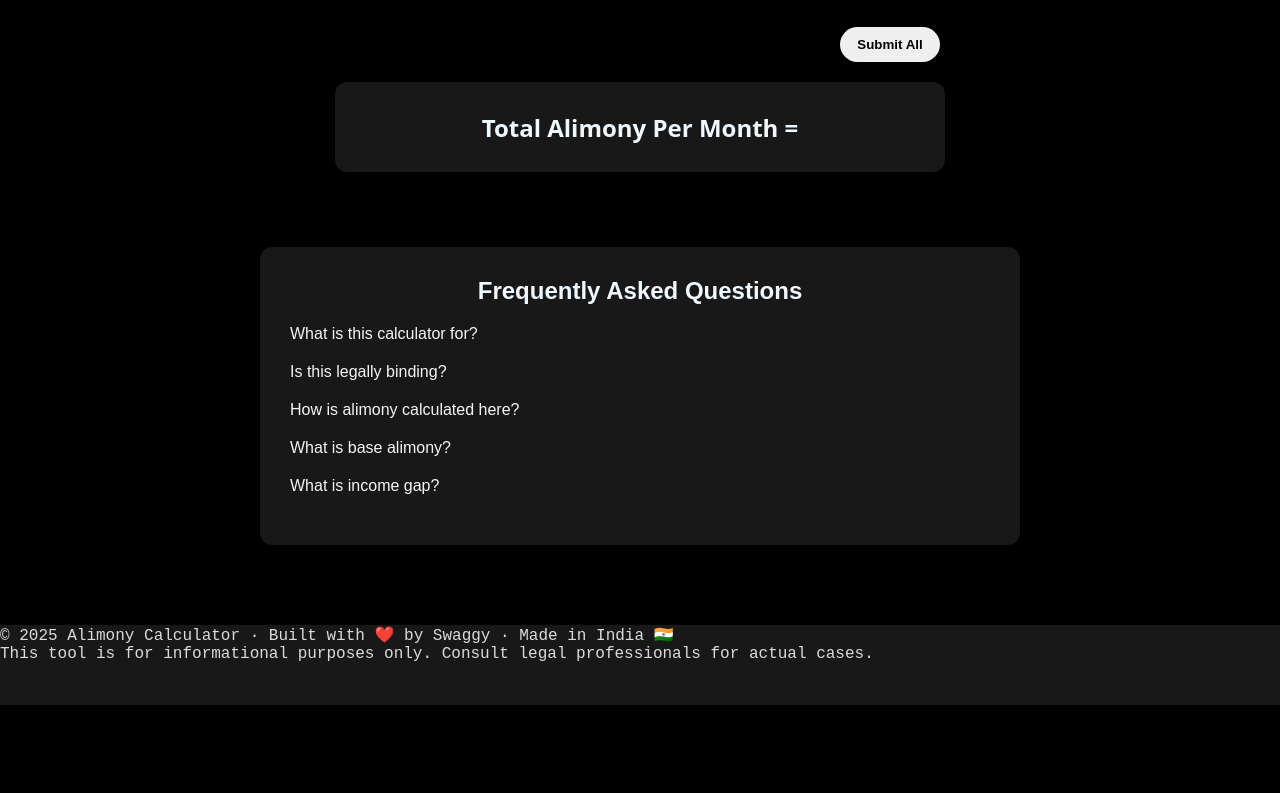
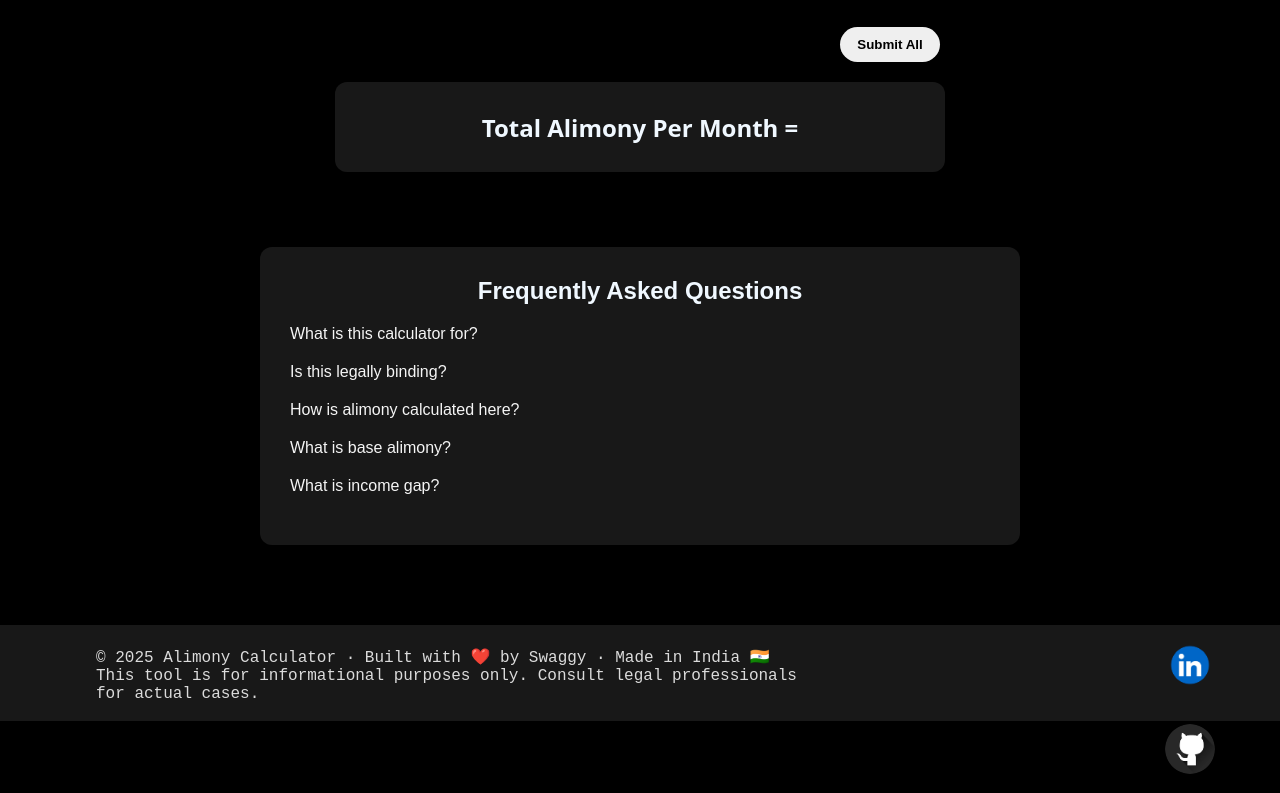
Before and after one commit to Swag-xd/Alimony, a React (Vite) app: page / in a window 1280 px wide. Shown: the part 553-1346 px from the top of the page. Before the commit the page ends 1320 px from the top, so only its background shows below. Built offline with nearby package versions, Linux system fonts and the light colour scheme.

Commit message:
Updated the footer.jsx & added social media handle

```diff
--- a/src/App.jsx
+++ b/src/App.jsx
@@ -4,6 +4,7 @@ import Form from './Components/form/Form';
 import Result from './Components/result/Result';
 import './App.css'
 import Faq from './Components/faq/Faq';
+import Footer from './Components/footer/Footer';
 
 
 function App() {
@@ -13,7 +14,7 @@ function App() {
       <Header/>
       <Form/>
       <Faq/>
-
+      <Footer/>
 
 
     </>
--- a/src/Components/faq/Faq.jsx
+++ b/src/Components/faq/Faq.jsx
@@ -51,13 +51,7 @@ export default function Faq() {
                 ))}
 
             </div>
-            <footer className={styles.footer}>
-                <nav className={styles.footerPara}>
-                    <p>© 2025 Alimony Calculator · Built with ❤️ by Swaggy · Made in India 🇮🇳</p>
-                    <p>This tool is for informational purposes only. Consult legal professionals for actual cases.</p>
-                </nav>
 
-            </footer>
         </>
     )
 }
--- a/src/Components/faq/faq.module.css
+++ b/src/Components/faq/faq.module.css
@@ -29,16 +29,7 @@
   border-left: 4px solid #4a90e2;
   border-radius: 4px;
 }
-.footer{
-  width: 100%;
-  background-color: #181818;
-  height: 10vh;
-  margin-top: 10vh;;
-}
-.footerPara{
-color:rgb(219 219 219);
-font-family: 'Courier New', Courier, monospace;
-}
+
 
 
 /* Responsive for phones */
--- /dev/null
+++ b/src/Components/footer/Footer.jsx
@@ -0,0 +1,31 @@
+import { Component } from "react";
+import styles from "./footer.module.css"
+import Linkedin from "../../assets/Linkedin.jpg"
+import Github from "../../assets/Github.jpg"
+
+
+export default class Footer extends Component {
+    render() {
+        return (
+            <>
+                <footer className={styles.footer}>
+                    <nav className={styles.footerPara}>
+                        <p>© 2025 Alimony Calculator · Built with ❤️ by Swaggy · Made in India 🇮🇳</p>
+                        <p>This tool is for informational purposes only. Consult legal professionals for actual cases.</p>
+                    </nav>
+
+                    <div className={styles.S_Icons}>
+                        <a href="https://www.linkedin.com/in/swagat-swain-6b99a3245/" target="_blank" rel="noopener noreferrer">
+                            <img src={Linkedin} alt="LinkedIn" />
+                        </a>
+                        <a href="https://github.com/Swag-xd" target="_blank" rel="noopener noreferrer">
+                            <img src={Github} alt="GitHub" />
+                        </a>
+                    </div>
+
+                </footer>
+            </>
+        )
+
+    }
+}
--- /dev/null
+++ b/src/Components/footer/footer.module.css
@@ -0,0 +1,47 @@
+.footer {
+  width: 100%;
+  background-color: #181818;
+  height: 12vh;
+  margin-top: 10vh;
+  display: flex;
+}
+
+.footerPara {
+  color: rgb(219 219 219);
+  font-family: 'Courier New', Courier, monospace;
+  padding-top: 22px;
+  padding-left: 12vh;
+  margin-right: 23vh;
+}
+
+.S_Icons {
+
+  margin-left: 20vh;
+}
+
+.S_Icons img {
+
+  transition: transform 0.3s ease, box-shadow 0.3s ease;
+  border-radius: 30px;
+  cursor: pointer;
+}
+
+
+/* LinkedIn blue glow */
+.S_Icons a:first-child img:hover {
+  transform: scale(1.1);
+  box-shadow: 0 0 12px rgba(10, 102, 194, 0.9);
+}
+
+/* GitHub purple glow */
+.S_Icons a:last-child img:hover {
+  transform: scale(1.1);
+  box-shadow: 0 0 12px rgba(156, 39, 176, 0.9);
+}
+
+
+
+
+
+
+/* Responsive for phones */
--- a/src/index.css
+++ b/src/index.css
@@ -4,7 +4,7 @@
 :root{
     background-color: black;
     /* overflow: hidden; */
-    height: 165vh;
+    height: 164vh;
 }
 
 img icon {
```
Also changed, not shown: src/assets/Github.jpg (added), src/assets/Linkedin.jpg (added).
